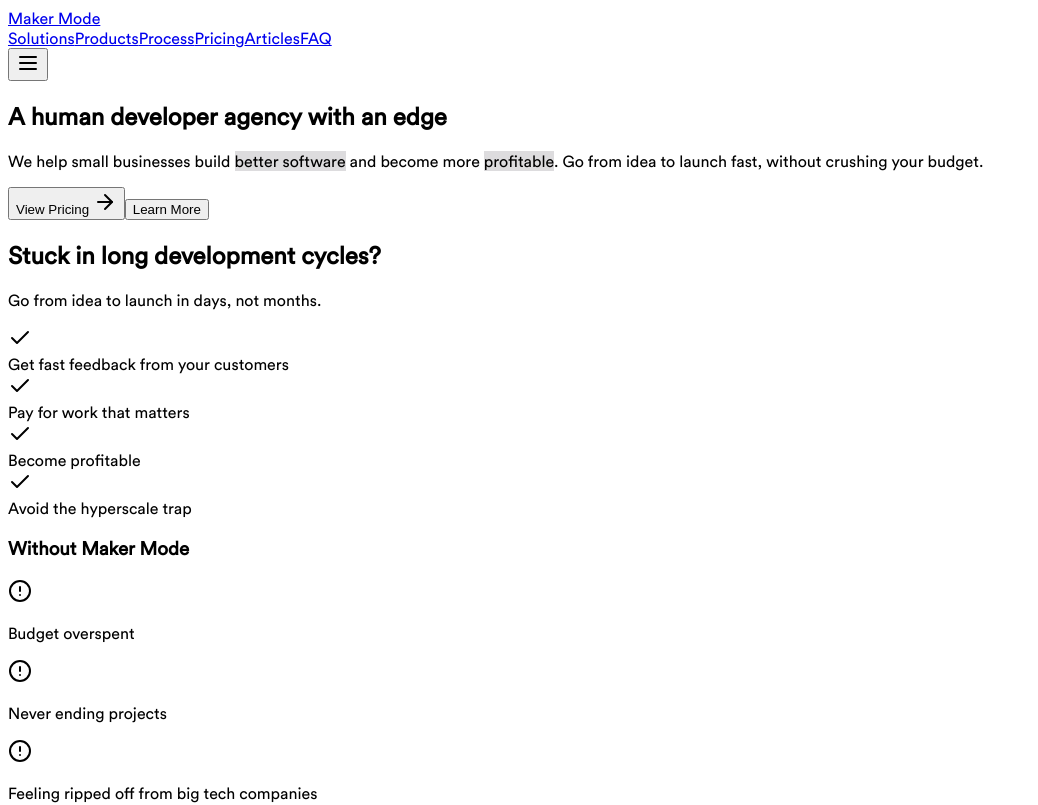
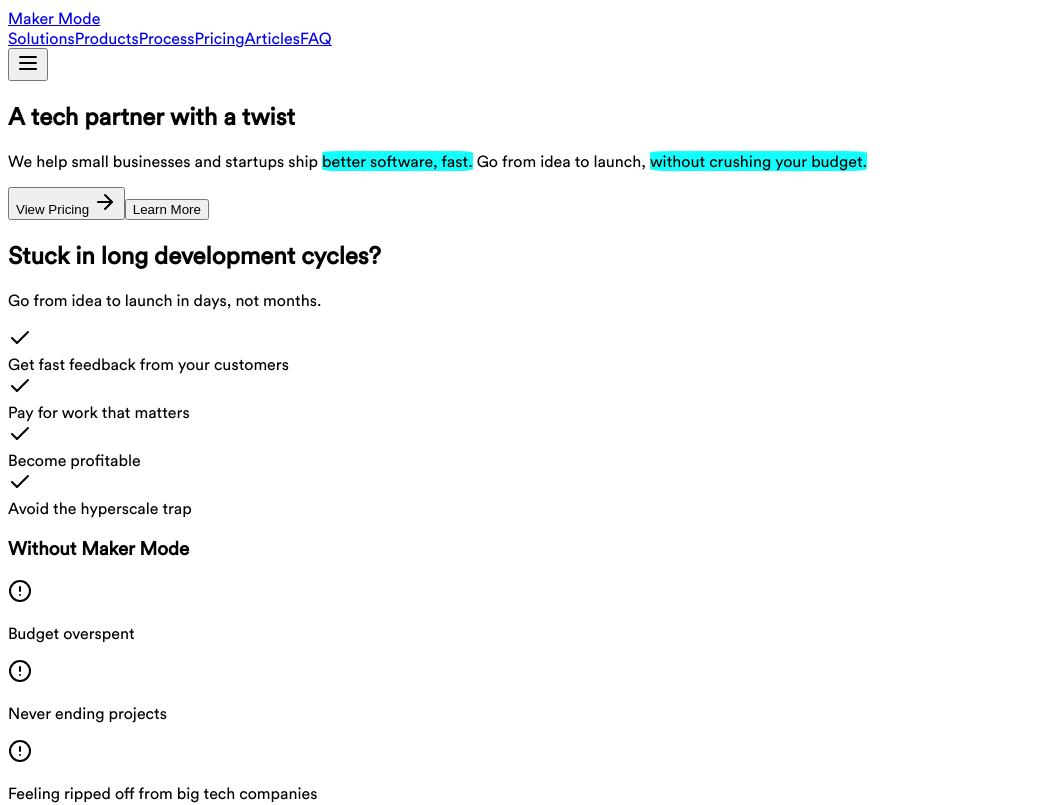
Before and after one commit to nimblegeek/MakerModeLanding, a React (Vite) app in the folder client/: page / in a window 1280 px wide. Shown: the top 805 px of the page, without its empty margins (0-1038 px from the left). Built offline with nearby package versions, Linux system fonts and the light colour scheme.

Commit message:
styiling

```diff
--- a/client/src/components/FAQ.tsx
+++ b/client/src/components/FAQ.tsx
@@ -63,10 +63,7 @@
                 I use a variety of tools depending on the complexity and I try
                 to keep it simple. I have a go-to stack for most projects, but I
                 am also happy to use whatever tools and frameworks needed for
-                each project. Most projects are built using Rails thanks to its
-                full-stack capability. It's also my go-to stack since it
-                shortens the dev cycles and there are less trivial decisions to
-                make. Convention over configuration. This saves time and money.
+                each project. AI agents are used for quick prototyping and boilerplate code, but every project is given the care and attention it needs when it comes to code quality. This mean that most projects are done with the best tools and framew
               </AccordionContent>
             </AccordionItem>
 
--- a/client/src/components/Hero.tsx
+++ b/client/src/components/Hero.tsx
@@ -13,28 +13,39 @@
           className="space-y-6"
         >
           <h1 className="text-6xl font-bold leading-[1.2] bg-gradient-to-r from-primary to-primary/60 bg-clip-text text-transparent">
-            A human developer agency with an edge
+            A tech partner with a twist
           </h1>
           <p className="text-lg md:text-lg text-muted-foreground max-w-xl mx-auto">
-            We help small businesses build{" "}
+            We help small businesses and startups ship{" "}
             <motion.span
-              initial={{ backgroundColor: "rgba(87, 80, 90, 0)" }}
-              animate={{ backgroundColor: "rgba(87, 80, 90, 0.2)" }}
+              initial={{
+                backgroundColor: "rgba(18, 255, 255, 1)",
+                borderRadius: "50%",
+              }}
+              animate={{
+                backgroundColor: "rgba(18, 255, 255, 1)",
+                borderRadius: "10%",
+              }}
               transition={{ delay: 0.5, duration: 0.8 }}
-              className="px-1 rounded"
+              className="px-1 bg-brush-stroke"
             >
-              better software
+              better software, fast.
             </motion.span>{" "}
-            and become more{" "}
+            Go from idea to launch,{" "}
             <motion.span
-              initial={{ backgroundColor: "rgba(87, 80, 90, 0)" }}
-              animate={{ backgroundColor: "rgba(87, 80, 90, 0.2)" }}
-              transition={{ delay: 0.8, duration: 0.8 }}
-              className="px-1 rounded"
+              initial={{
+                backgroundColor: "rgba(18, 255, 255, 1)",
+                borderRadius: "50%",
+              }}
+              animate={{
+                backgroundColor: "rgba(18, 255, 255, 1)",
+                borderRadius: "10%",
+              }}
+              transition={{ delay: 0.5, duration: 0.8 }}
+              className="px-1 bg-brush-stroke"
             >
-              profitable
-            </motion.span>
-            . Go from idea to launch fast, without crushing your budget.
+              without crushing your budget.
+            </motion.span>{" "}
           </p>
           <div className="flex flex-col sm:flex-row gap-4 justify-center items-center">
             <Button
--- a/client/src/components/Process.tsx
+++ b/client/src/components/Process.tsx
@@ -53,7 +53,12 @@
           className="grid md:grid-cols-3 gap-6"
         >
           {steps.map((step, index) => (
-            <div key={index} className="bg-card rounded-lg border p-6">
+            <motion.div
+              key={index}
+              className="bg-card rounded-lg border p-6 shadow-lg hover:shadow-xl transition-shadow duration-300"
+              initial={{ scale: 1 }}
+              whileHover={{ scale: 1.05 }}
+            >
               <div className="flex items-center gap-3 mb-4">
                 <motion.div
                   initial={{ scale: 0.8 }}
@@ -65,7 +70,7 @@
                 <h3 className="text-xl font-semibold">{step.title}</h3>
               </div>
               <p className="text-muted-foreground">{step.description}</p>
-            </div>
+            </motion.div>
           ))}
         </motion.div>
       </div>
```
Also changed, not shown: 1 other file (tests, documents, lock files or other folders).
